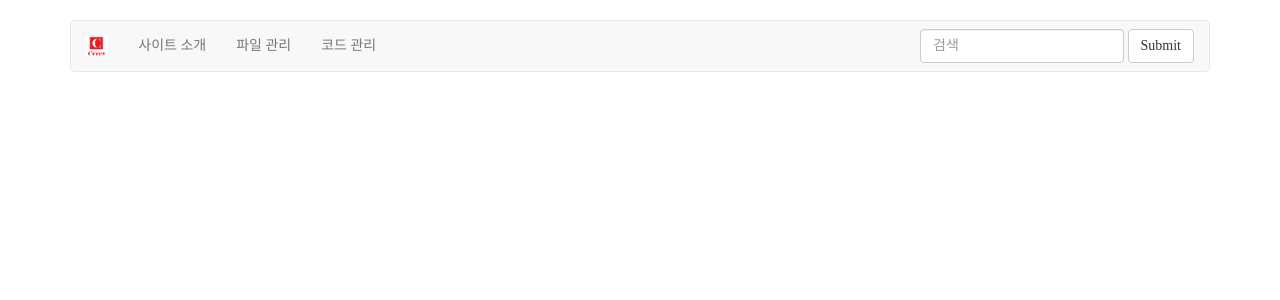
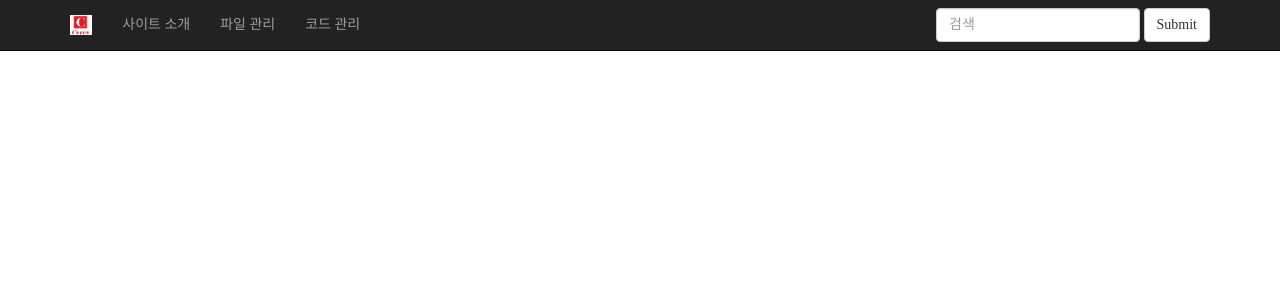
Before and after one commit to kukaro/Ceres-KukaroWebPage, a CodeIgniter app: page /database/index.php/main/index in a window 1280 px wide. Shown: the top 300 px of the page. Run offline with CodeIgniter, Linux system fonts and the light colour scheme; some libraries are stand-ins or nearby versions; some web fonts are replaced.

Commit message:
v0.1.24 change navbar

```diff
--- a/application/views/main.php
+++ b/application/views/main.php
@@ -18,8 +18,9 @@
 </head>
 <body>
 <div class="container">
-    <nav class="navbar navbar-default" role="navigation">
+    <nav class="navbar navbar-inverse navbar-fixed-top" role="navigation">
         <!-- Brand and toggle get grouped for better mobile display -->
+        <div class="container">
             <div class="navbar-header">
                 <button type="button" class="navbar-toggle" data-toggle="collapse" data-target=".navbar-ex1-collapse">
                     <span class="sr-only">Toggle navigation</span>
@@ -27,7 +28,7 @@
                     <span class="icon-bar"></span>
                     <span class="icon-bar"></span>
                 </button>
-            <a class="navbar-brand" href="/CI/index.php/main"><img src="<?= $image['custom-ceres'] ?>"
+                <a class="navbar-brand" href="/CI/main"><img src="<?= $image['custom-ceres'] ?>"
                                                              style="width: auto; max-height: 100%;"> </a>
             </div>
 
@@ -53,11 +54,12 @@
                     <button type="submit" class="btn btn-default">Submit</button>
                 </form>
 
-        </div><!-- /.navbar-collapse -->
+            </div>
+        </div>
     </nav>
 </div>
 <script src="<?= $js['jquery'] ?>"></script>
 <script src="<?= $js['bootstrap'] ?>"></script>
-<script src="<?= $js['custom']?>"></script>
+<script src="<?= $js['custom'] ?>"></script>
 </body>
 </html>
--- a/application/views/public/custom/dist/css/custom.css
+++ b/application/views/public/custom/dist/css/custom.css
@@ -5,5 +5,4 @@
 }
 body{
     font-family: "NanumGothic";
-    padding-top: 20px;
 }
```
Also changed, not shown: 1 other file. Lines whose indentation alone changed are shown as unchanged.
